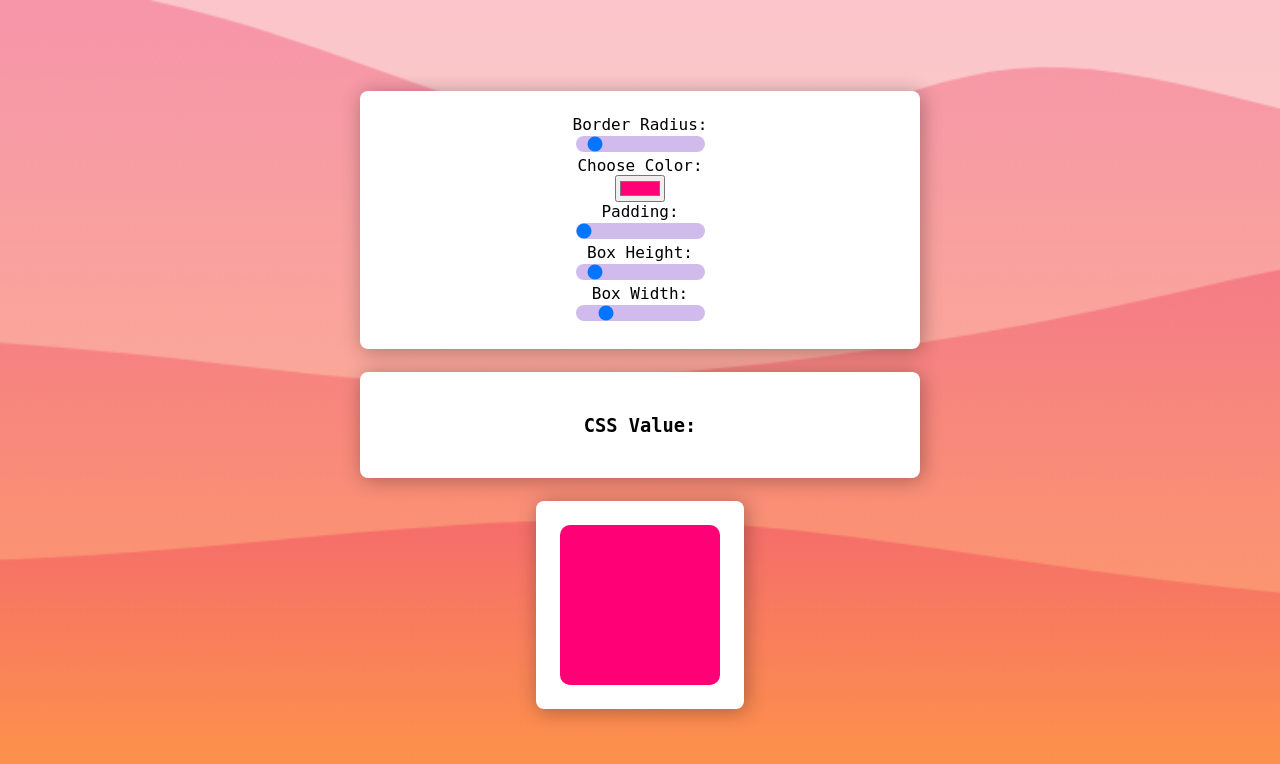
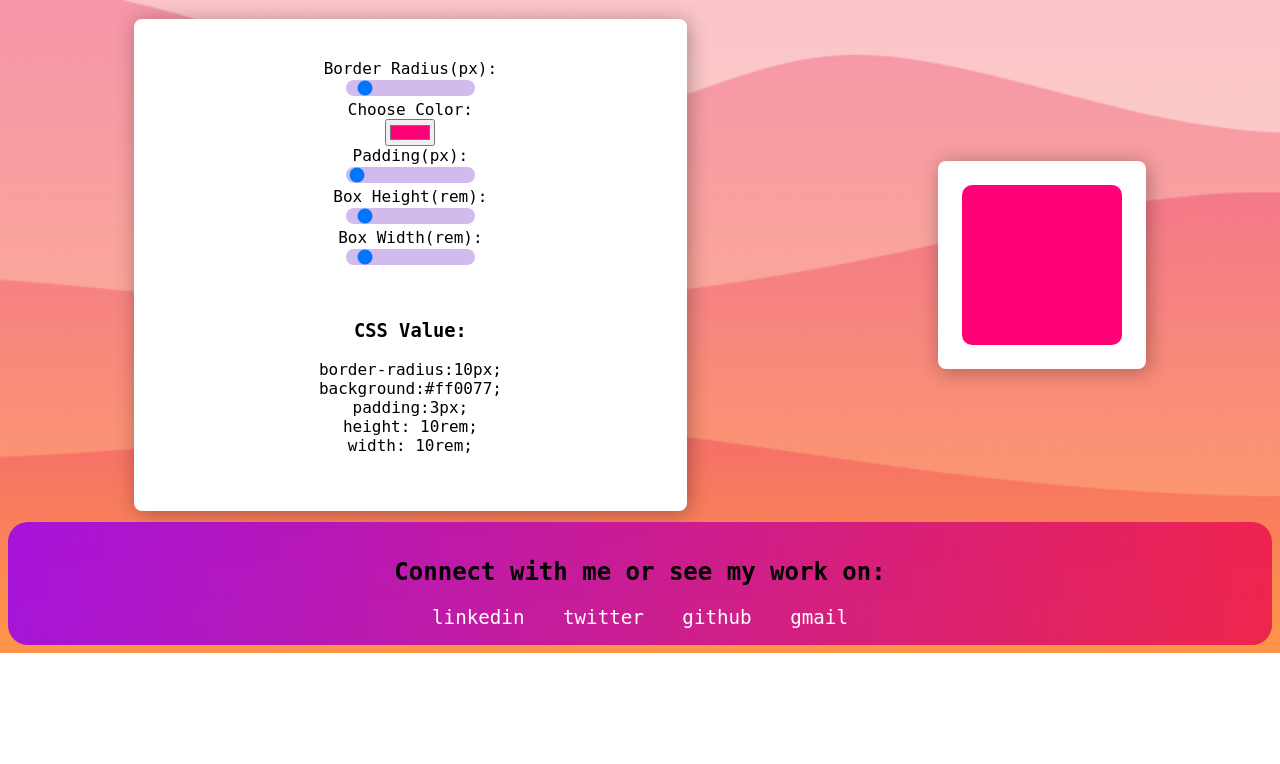
Before and after one commit to AshutoshDash1999/Play-with-the-box, a plain HTML site: page index.html in a window 1280 px wide. Drawn offline with Linux system fonts and the light colour scheme.

Commit message:
feat: ui updated and footer added

```diff
--- a/index.html
+++ b/index.html
@@ -1,21 +1,22 @@
 <!DOCTYPE html>
 <html lang="en">
   <head>
-    <meta charset="UTF-8">
-    <meta http-equiv="X-UA-Compatible" content="IE=edge">
-    <meta name="viewport" content="width=device-width, initial-scale=1.0">
+    <meta charset="UTF-8" />
+    <meta http-equiv="X-UA-Compatible" content="IE=edge" />
+    <meta name="viewport" content="width=device-width, initial-scale=1.0" />
     <title>Play with Shape</title>
     <style>
-        body{
+      body {
         background: url("bg.png") no-repeat;
         background-size: cover;
-            margin: auto;
         font-family: "monospace";
+      }
+
+      .content {
         align-items: center;
         justify-content: center;
-            min-height: 100vh;
+        /* min-height: 100vh; */
         display: flex;
-            flex-direction: column;
       }
 
       .containers {
@@ -28,7 +29,24 @@
         box-shadow: 2px 2px 20px rgba(0, 0, 0, 0.315);
       }
 
-        label{
+      @media only screen and (max-width: 800px) {
+        body {
+          flex-direction: column;
+          max-width: 90%;
+        }
+      }
+
+      .parameters div {
+        padding: 1rem 0;
+        border-radius: 20px;
+        transition-duration: 0.2s;
+      }
+
+      .parameters div:hover {
+        box-shadow: 10px 10px 20px #d9d9d9, -10px -10px 20px #ffffff;
+      }
+
+      label {
         display: block;
       }
 
@@ -46,51 +64,143 @@
         background-color: red;
       }
 
-        .boxContainer{
+      .boxContainer {
         max-width: fit-content;
       }
 
-        #box{
+      #box {
         height: 10rem;
         width: 10rem;
         margin: 0 auto;
         background: #ff0077;
         border-radius: 10px;
       }
+
+      footer {
+        background: linear-gradient(to right, #9700efda, #eb144dda);
+        padding: 1rem;
+        border-radius: 20px;
+        text-align: center;
+        backdrop-filter: blur(10px);
+      }
+
+      footer h2 {
+        text-align: center;
+      }
+
+      footer p {
+        text-align: center;
+        display: inline;
+      }
+
+      footer p a {
+        text-decoration: none;
+        text-decoration: none;
+        color: white;
+        padding: 0.3rem;
+        border-radius: 10px;
+        font-size: 1.2rem;
+      }
     </style>
   </head>
   <body>
-
-    <div class="parameters   containers">
-        <label for="#border-radius">Border Radius: </label>
-        <input class="input" type="range" name="" id="border-radius" min="0" max="100" value="10" oninput="showEffect()">
+    <div class="content">
+      <div class="parameters containers">
+        <div>
+          <label for="#border-radius">Border Radius(px): </label>
+          <input
+            class="input"
+            type="range"
+            name=""
+            id="border-radius"
+            min="0"
+            max="100"
+            value="10"
+            oninput="showEffect()"
+          />
 
           <label for="#chooseColor">Choose Color: </label>
-        <input class="input" type="color" id="chooseColor" value="#ff0077" oninput="showEffect()">
+          <input
+            class="input"
+            type="color"
+            id="chooseColor"
+            value="#ff0077"
+            oninput="showEffect()"
+          />
 
-        <label for="#padding">Padding: </label>
-        <input type="range" type="range" name="" id="padding" min="0" max="100" value="0" oninput="showEffect()">
+          <label for="#padding">Padding(px): </label>
+          <input
+            type="range"
+            type="range"
+            name=""
+            id="padding"
+            min="0"
+            max="100"
+            value="3"
+            oninput="showEffect()"
+          />
 
-        <label for="#boxHeight">Box Height: </label>
-        <input type="range" type="range" name="" id="boxHeight" min="0" max="100" value="10" oninput="showEffect()">
+          <label for="#boxHeight">Box Height(rem): </label>
+          <input
+            type="range"
+            type="range"
+            name=""
+            id="boxHeight"
+            min="0"
+            max="100"
+            value="10"
+            oninput="showEffect()"
+          />
 
-        <label for="#boxWidth">Box Width: </label>
-        <input type="range" type="range" name="" id="boxWidth" min="0" max="50" value="10" oninput="showEffect()">
-
-
+          <label for="#boxWidth">Box Width(rem): </label>
+          <input
+            type="range"
+            type="range"
+            name=""
+            id="boxWidth"
+            min="0"
+            max="100"
+            value="10"
+            oninput="showEffect()"
+          />
         </div>
 
-    <div class="cssValue  containers">
+        <div class="cssValue">
           <h3><strong>CSS Value:</strong></h3>
-        <p id="cssValue"></p>
+          <p id="cssValue">
+            border-radius:10px; <br />
+            background:#ff0077;<br />
+            padding:3px;<br />
+            height: 10rem;<br />
+            width: 10rem;<br />
+          </p>
+        </div>
       </div>
 
       <div class="boxContainer containers">
         <div id="box"></div>
       </div>
+    </div>
+
+    <footer>
+      <h2>Connect with me or see my work on:</h2>
+      <p>
+        <a target="_blank" href="https://www.linkedin.com/in/ashutoshdash1999/"
+          >linkedin</a
+        >
+        &nbsp;
+        <a target="_blank" href="https://twitter.com/ashutoshdash99">twitter</a>
+        &nbsp;
+        <a target="_blank" href="https://github.com/AshutoshDash1999/"
+          >github</a
+        >
+        &nbsp;
+        <a target="_blank" href="mailto:dashashutosh1999@gmail.com">gmail</a>
+      </p>
+    </footer>
 
     <script>
-        rangeInput = document.querySelector("#border-radius");
+      borderRadiusInput = document.querySelector("#border-radius");
       colorInput = document.querySelector("#chooseColor");
       paddingInput = document.querySelector("#padding");
       boxHeight = document.querySelector("#boxHeight");
@@ -100,18 +210,15 @@
 
       cssValue = document.querySelector("#cssValue");
 
-
-        function showEffect(){
-            box.style.borderRadius = `${rangeInput.value}px`;
+      function showEffect() {
+        box.style.borderRadius = `${borderRadiusInput.value}px`;
         box.style.background = `${colorInput.value}`;
         box.style.padding = `${paddingInput.value}px`;
         box.style.height = `${boxHeight.value}rem`;
         box.style.width = `${boxWidth.value}rem`;
 
-            cssValue.innerHTML = `border-radius: ${rangeInput.value}px;<br/> background:${colorInput.value}; <br/> padding:${paddingInput.value}px;<br/> height: ${boxHeight.value}rem;<br/> width: ${boxWidth.value}rem;<br/>`;
+        cssValue.innerHTML = `border-radius: ${borderRadiusInput.value}px;<br/> background:${colorInput.value}; <br/> padding:${paddingInput.value}px;<br/> height: ${boxHeight.value}rem;<br/> width: ${boxWidth.value}rem;<br/>`;
       }
-
     </script>
-
   </body>
 </html>
```
Lines whose indentation alone changed are shown as unchanged.
